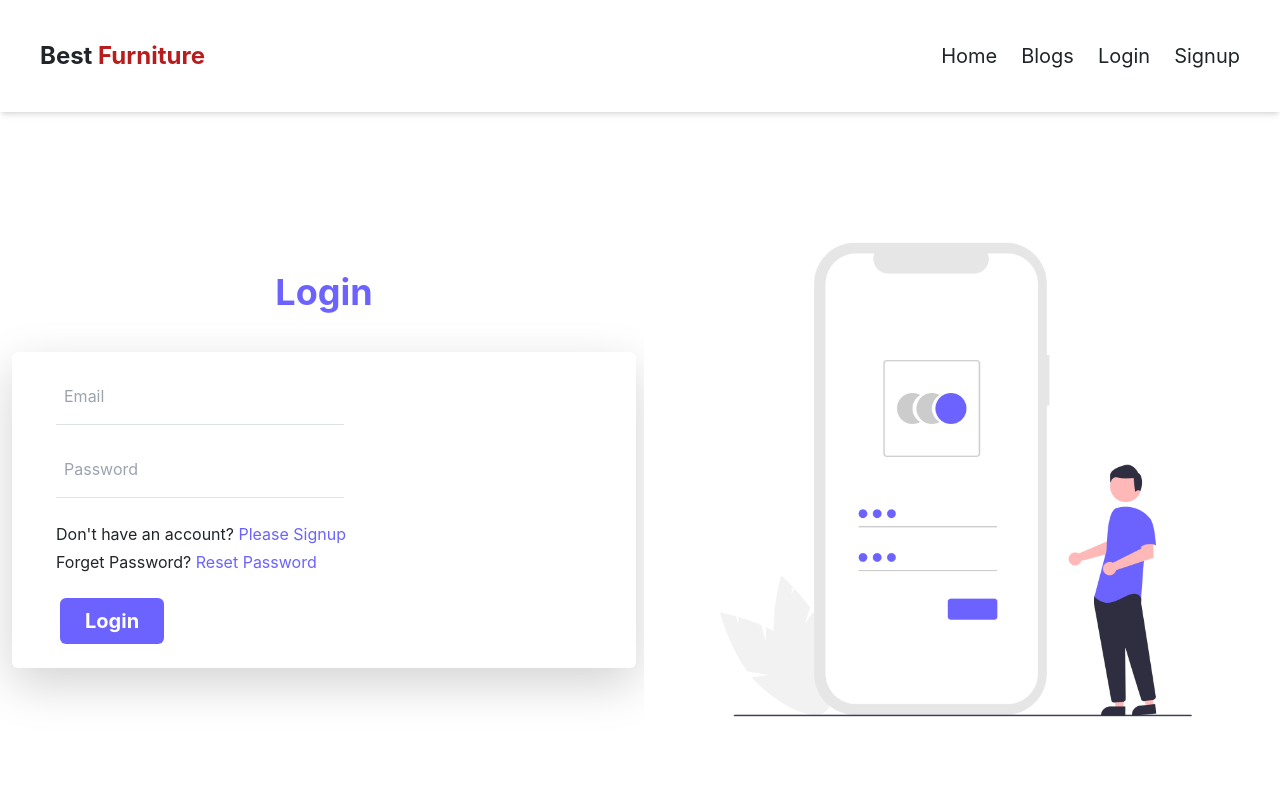
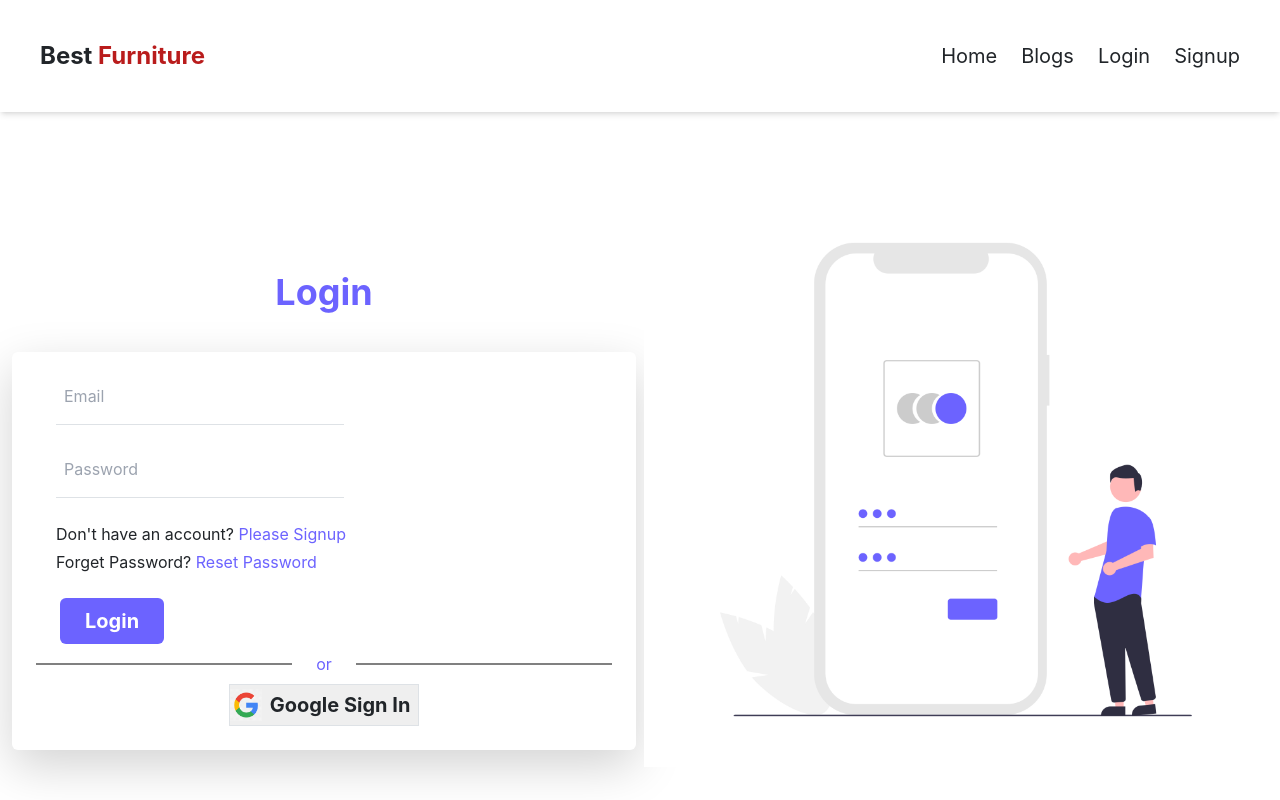
Before and after one commit to Abidur-Rahman-Chowdhury/best-furnitures-client, a React (Create React App) app: page /login in a window 1280 px wide. Built offline with nearby package versions, Linux system fonts and the light colour scheme.

Commit message:
added googlie sign in both login and signup component

```diff
--- a/src/components/Login/Login.js
+++ b/src/components/Login/Login.js
@@ -2,7 +2,7 @@ import React, { useRef } from 'react';
 import './Login.css'
 import login from '../../images/login-signup/login.png'
 import { Link } from 'react-router-dom';
-import { useSignInWithEmailAndPassword } from 'react-firebase-hooks/auth';
+import { useSignInWithEmailAndPassword, useSignInWithGoogle } from 'react-firebase-hooks/auth';
 import auth from '../../firebase.init';
 import LoadingSpinner from '../LoadingSpinner/LoadingSpinner';
 import { useSendPasswordResetEmail } from 'react-firebase-hooks/auth';
@@ -10,6 +10,7 @@ import { useSendPasswordResetEmail } from 'react-firebase-hooks/auth';
 import { ToastContainer, toast } from 'react-toastify';
 
 import 'react-toastify/dist/ReactToastify.css';
+import Social from '../Social/Social';
 const Login = () => {
     const emailRef = useRef('');
     const passwordRef = useRef('');
@@ -23,6 +24,7 @@ const Login = () => {
     const [sendPasswordResetEmail, sending, error2 ] = useSendPasswordResetEmail(
         auth
     );
+
     // handel login
     const handelLogin = (e) => {
         e.preventDefault();
@@ -72,8 +74,10 @@ const Login = () => {
                   <p className='mb-4 ml-5'>Forget Password? <span onClick={()=> handelPasswordReset()}  className='text-[#6C63FF] cursor-pointer'>Reset Password</span> </p>
 
                   <div className='pl-6'>
-                  <input className='btn bg-[#6C63FF] text-xl font-bold text-white px-4 py-2 rounded-md' type="submit" value='Login' />
+                        <input className='btn bg-[#6C63FF] text-xl font-bold text-white px-4 py-2 rounded-md' type="submit" value='Login' />
+
                     </div>
+                    <Social></Social>
                     <ToastContainer></ToastContainer>
               </form>
 
--- a/src/components/Signup/Signup.js
+++ b/src/components/Signup/Signup.js
@@ -8,6 +8,7 @@ import LoadingSpinner from '../LoadingSpinner/LoadingSpinner';
 import { ToastContainer, toast } from 'react-toastify';
 
 import 'react-toastify/dist/ReactToastify.css';
+import Social from '../Social/Social';
 const Signup = () => {
   // create user with email and pass
     const [
@@ -59,7 +60,8 @@ const Signup = () => {
 
                   <div className='pl-6'>
                   <input className='btn bg-[#6C63FF] text-xl font-bold text-white px-4 py-2 rounded-md' type="submit" value='Signup' />
-                </div>
+          </div>
+          <Social></Social>
               </form>
               <ToastContainer></ToastContainer>
           </div>
--- /dev/null
+++ b/src/components/Social/Social.js
@@ -0,0 +1,32 @@
+import React from 'react';
+import { useSignInWithGoogle } from 'react-firebase-hooks/auth';
+import auth from '../../firebase.init';
+import LoadingSpinner from '../LoadingSpinner/LoadingSpinner';
+import google from '../../images/logo/google logo.png'
+
+const Social = (props) => {
+    const [signInWithGoogle, user, loading, error] = useSignInWithGoogle(auth);
+    // handel google signin
+    const handelSocialLogin = () => {
+        signInWithGoogle();
+    }
+
+
+    return (
+        <div className='mt-2'>
+        <div className='flex justify-center items-center gap-4'>
+            <div className='h-[2px] bg-[gray] w-full'></div>
+            <div className='text-[#6C63FF]'>or</div>
+            <div className='h-[2px] bg-[gray] w-full'></div>
+            </div>
+            <div className='flex justify-center mt-2'>
+            <button onClick={handelSocialLogin} className='flex  gap-2 justify-center items-center border bg-[#EFEFEF] py-1'><img className='w-8 h-8 'src={google} alt="" /> <span className='text-xl pr-2 font-bold'>Google Sign In</span></button>
+
+            </div>
+
+
+        </div>
+    );
+};
+
+export default Social;
```
Also changed, not shown: src/images/logo/google logo.png (added).
